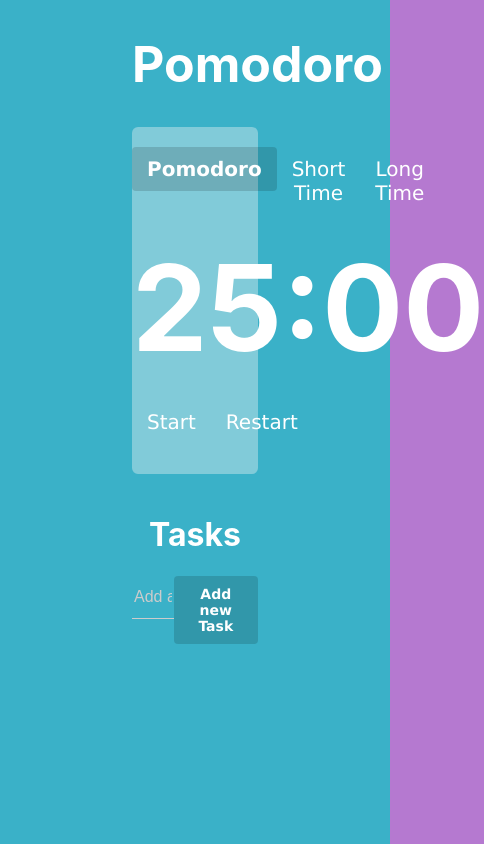
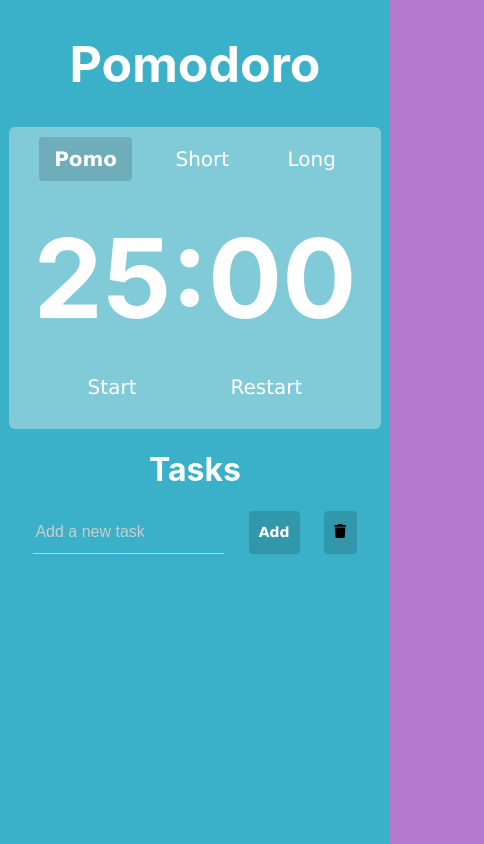
Before and after one commit to vk62001/pomodoro-web, a React (Vite) app: page / in a window 390 px wide. Shown: the whole page, 484 px wide, since content can reach past the window. Built offline with nearby package versions, Linux system fonts and the light colour scheme.

Commit message:
Add media queries

```diff
--- a/src/cache/cache.ts
+++ b/src/cache/cache.ts
@@ -17,22 +17,9 @@
     return JSON.parse(value);
 };
 
-export const deleteItem = (key:string, id:any):any =>{
+export const deleteCache = (key:string):any =>{
     console.log(key);
-
-    try{
-        // const arrayTemp = localStorage.getItem(key) || '';
-        // const parsedArray = JSON.parse(arrayTemp);
-        const parsedArray = getArray(key);
-
-        const newArray = parsedArray.filter((x: any) => x.id !== id)
-
-        setCacheArray(key, newArray)
-        return newArray
-
-    }catch(e:any){
-        console.log(e)
-    }
+    localStorage.removeItem(key);
 }
 
 
--- a/src/components/Pomodoro.tsx
+++ b/src/components/Pomodoro.tsx
@@ -4,14 +4,14 @@
 import './styles.css'
 
 interface IPomodoro {
-    bgColour: (value:number)=>void
+    bgColour: (value: number) => void
 }
 
 export const Pomodoro = ({ bgColour }: IPomodoro) => {
     return (
         <div className="pomodoro">
             <Header />
-            <div className="timer-container">
+            <div>
                 <Timer bgColour={bgColour} />
             </div>
             <Todo />
--- a/src/components/Timer/Timer.css
+++ b/src/components/Timer/Timer.css
@@ -2,7 +2,6 @@
     display: flex;
     flex-direction: column;
     background-color: rgba(227, 239, 240, 0.418);
-    padding: 20px 0px 30px;
     border-radius: 6px;
     margin-bottom: 20px;
     width: 100%;
@@ -13,16 +12,20 @@
     display: flex;
     flex-direction: row;
     justify-content: space-evenly;
-
+    padding: 10px;
 }
 
 .buttons{
     display: flex;
     flex-direction: row;
     justify-content: space-evenly;
+    margin-bottom: 20px;
 }
 
 .button{
+    display: flex;
+    justify-content: space-between;
+    align-content: center;
     border: none;
     color: white;
     margin: 0px;
@@ -38,6 +41,9 @@
 }
 
 .button-clicked{
+    display: flex;
+    justify-content: space-between;
+    align-content: center;
     border: none;
     margin: 0px;
     border-radius: 4px;
--- a/src/components/Timer/Timer.tsx
+++ b/src/components/Timer/Timer.tsx
@@ -4,14 +4,14 @@
 import useTimer from '../../CustomHook/useTimer';
 
 interface ITimer {
-    bgColour: (value:number)=>void
+    bgColour: (value: number) => void
 }
 
 export const Timer = ({ bgColour }: ITimer) => {
 
     const [initialTime, setInitialTime] = useState<number>(1500)
     const { time, isRunning, setIsRunning, stopTimer, setTime, reStartTimer } = useTimer(initialTime);
-    const [startStyleClass, setStartStartClass] = useState<string>('button')
+    const [startStyleClass, setStartStyleClass] = useState<string>('button')
     const [resetStyleClass, setResetStyleClass] = useState<string>('button')
     const [buttonText, setButtonText] = useState('Start')
 
@@ -54,23 +54,23 @@
 
     const buttonStyleSetter = (text: string) => {
         setTimeout(() => {
-            setStartStartClass('button');
+            setStartStyleClass('button');
             setButtonText(text);
         }, 200);
-        setStartStartClass('button-clicked');
+        setStartStyleClass('button-clicked');
     }
 
     return (
         <div className="timer">
             <div className="options">
-                <div className='option'>
-                    <button className={initialTime === 1500 ? "button-clicked" : "button"} onClick={() => optionSetter(1500)}>Pomodoro</button>
+                <div className='option pomo'>
+                    <button className={initialTime === 1500 ? "button-clicked" : "button"} onClick={() => optionSetter(1500)}>Pomo<span className='long-text'>doro</span></button>
                 </div>
-                <div className='option'>
-                    <button className={initialTime === 300 ? "button-clicked" : "button"} onClick={() => optionSetter(300)}>Short Time</button>
+                <div className='option short'>
+                    <button className={initialTime === 300 ? "button-clicked" : "button"} onClick={() => optionSetter(300)}>Short <span className='spaced long-text'>Break</span></button>
                 </div>
-                <div className='option'>
-                    <button className={initialTime === 900 ? "button-clicked" : "button"} onClick={() => optionSetter(900)}>Long Time</button>
+                <div className='option long'>
+                    <button className={initialTime === 900 ? "button-clicked" : "button"} onClick={() => optionSetter(900)}>Long <span className='spaced long-text'>Break</span></button>
                 </div>
             </div>
             <Watch seconds={time} />
--- a/src/components/Todo/Todo.tsx
+++ b/src/components/Todo/Todo.tsx
@@ -1,7 +1,8 @@
 import { useEffect, useState } from 'react';
 import { Input } from '../Input/Input';
-import { getArray, setCacheArray, deleteItem } from '../../cache/cache';
+import { getArray, setCacheArray, deleteCache } from '../../cache/cache';
 import './Todo.css'
+import '../styles.css'
 
 export const Todo = () => {
 
@@ -36,10 +37,16 @@
         // setTodos(val)
         // setCacheArray('arrayTask', val);
         // deleteItem('arrayTask', id)
-        let newArray = deleteItem('arrayTask', id)
+        let newArray = todos.filter((x: any) => x.id !== id)
+        setCacheArray('arrayTask', newArray);
 
-        if (newArray)
+        if (newArray !== null || newArray !== undefined)
             setTodos(newArray)
+    }
+
+    const deleteAllTasks = () => {
+        deleteCache('arrayTask');
+        setTodos([])
     }
 
 
@@ -57,7 +64,11 @@
         if (Object.keys(todos).length === 0) return;
         return todos.map((e: any) => (
             <li className='list-item' key={e.id}>
-                <p className='text-list'>{e.task}</p><button className='todo-buttons' onClick={() => deleteTask(e.id)}>Delete</button>
+                <p className='text-list'>{e.task}</p>
+                <button
+                    className='todo-buttons'
+                    onClick={() => deleteTask(e.id)}>Delete
+                </button>
             </li>
         ));
     }
@@ -67,12 +78,26 @@
             <h1>Tasks</h1>
             <div className='add-task'>
                 <Input
-                placeholder='Add a new task'
-                type="text"
-                onChange={setTask}
-                value={task}
-            />
-                <button className='todo-buttons' onClick={addNewTask} disabled={task.length<=0}>Add new Task</button></div>
+                    placeholder='Add a new task'
+                    type="text"
+                    onChange={setTask}
+                    value={task}
+                />
+                <button
+                    className='todo-buttons'
+                    onClick={addNewTask}
+                    disabled={task.length <= 0}>Add <span className='long-text'>New Task</span>
+                </button>
+                <button
+                    className='todo-buttons'
+                    onClick={deleteAllTasks}>
+                    <svg xmlns="http://www.w3.org/2000/svg"
+                        height="1em"
+                        viewBox="0 0 448 512">
+                        <path d="M135.2 17.7L128 32H32C14.3 32 0 46.3 0 64S14.3 96 32 96H416c17.7 0 32-14.3 32-32s-14.3-32-32-32H320l-7.2-14.3C307.4 6.8 296.3 0 284.2 0H163.8c-12.1 0-23.2 6.8-28.6 17.7zM416 128H32L53.2 467c1.6 25.3 22.6 45 47.9 45H346.9c25.3 0 46.3-19.7 47.9-45L416 128z" />
+                    </svg>
+                </button>
+            </div>
 
             <ul>
                 {renderTodos()}
--- a/src/components/Watch/Watch.css
+++ b/src/components/Watch/Watch.css
@@ -1,5 +1,4 @@
 .watch{
-    font-size: 120px;
     font-weight: bold;
     margin-top: 20px;
     margin-bottom: 20px;
--- a/src/components/Watch/Watch.tsx
+++ b/src/components/Watch/Watch.tsx
@@ -1,4 +1,5 @@
 import './Watch.css'
+import '../styles.css'
 
 interface IWatch {
     seconds: number,
@@ -14,7 +15,7 @@
         return `${minutes.toString().padStart(2, '0')}:${seconds.toString().padStart(2, '0')}`
     }
     return (
-        <div>
+        <div className='watch-container'>
             <p className="watch">{formatTime(seconds)}</p>
         </div>)
 }
--- a/src/components/styles.css
+++ b/src/components/styles.css
@@ -2,28 +2,46 @@
     font-size: 50px;
 }
 
-.timer-container{
-    display: flex;
-    justify-content: center;
-    width: 100%;
-}
-
 .pomodoro{
-    width: calc(40% - 30px);
+    width:max-content;
   }
 
   .buttons-text{
     font-size: clamp(1rem, 0.8662rem + 0.5634vw, 1.1rem);
 }
 
+.spaced{
+ margin-left: 10px;
+}
+
+.pomo, .short{
+  margin-right: 2vw;
+}
+
+@media only screen and (max-width: 350px){
+.watch {
+    font-size: 90px;
+}
+}
+
   /* Extra small devices (phones, 600px and down) */
 @media only screen and (max-width: 600px) {
+  .watch{
+    font-size: 110px;
+    margin-left: 25px;
+    margin-right: 25px;
+  }
 
+  .long-text{
+    display: none;
+  }
 }
 
 /* Small devices (portrait tablets and large phones, 600px and up) */
 @media only screen and (min-width: 600px) {
-
+  .watch{
+    font-size: 120px;
+  }
 }
 
 /* Medium devices (landscape tablets, 768px and up) */
```
